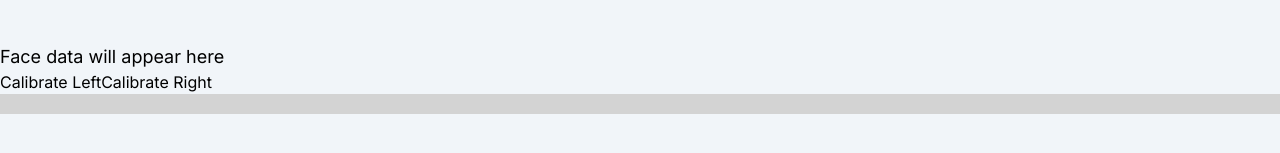
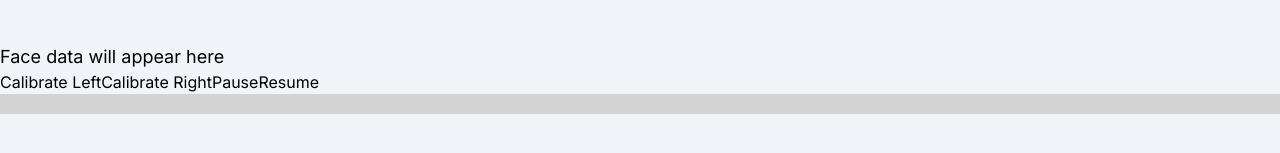
Before and after one commit to kagankan/nextjs-playground, a Next.js app: page /communication-board in a window 1280 px wide. Shown: the part 321-474 px from the top of the page. Built offline with nearby package versions, Linux system fonts and the light colour scheme; no server answers.

Commit message:
一時停止を実装

```diff
--- a/src/app/communication-board/_components/FaceDirectionDetector.tsx
+++ b/src/app/communication-board/_components/FaceDirectionDetector.tsx
@@ -24,7 +24,7 @@ const FaceDirectionDetector: React.FC = () => {
   const [faceData, setFaceData] = useState<string>(
     "Face data will appear here"
   );
-  const detector = useDetector(videoRef);
+  const { detector, pause, resume } = useDetector(videoRef);
   const [currentAngle, setCurrentAngle] = useState<number | null>(null);
   const [leftCalibration, setLeftCalibration] = useState<number>(90 - 30);
   const [rightCalibration, setRightCalibration] = useState<number>(90 + 30);
@@ -185,6 +185,9 @@ const FaceDirectionDetector: React.FC = () => {
       <button onClick={() => setRightCalibration(currentAngle || 0)}>
         Calibrate Right
       </button>
+
+      <button onClick={pause}>Pause</button>
+      <button onClick={resume}>Resume</button>
       <div
         style={{ width: "100%", height: "20px", backgroundColor: "lightgray" }}
       >
--- a/src/app/communication-board/_hooks/useFaceDirection.ts
+++ b/src/app/communication-board/_hooks/useFaceDirection.ts
@@ -1,15 +1,19 @@
-import { Ref, RefObject, useEffect, useState } from "react";
+import { Ref, RefObject, useCallback, useEffect, useState } from "react";
 import * as faceLandmarksDetection from "@tensorflow-models/face-landmarks-detection";
 
 export const useDetector = (videoRef: RefObject<HTMLVideoElement>) => {
   const [detector, setDetector] =
     useState<faceLandmarksDetection.FaceLandmarksDetector | null>(null);
+  const [stream, setStream] = useState<MediaStream | null>(null);
 
   useEffect(() => {
     const setupCamera = async (): Promise<HTMLVideoElement> => {
-      const stream = await navigator.mediaDevices.getUserMedia({ video: true });
+      const mediaStream = await navigator.mediaDevices.getUserMedia({
+        video: true,
+      });
+      setStream(mediaStream);
       if (videoRef.current) {
-        videoRef.current.srcObject = stream;
+        videoRef.current.srcObject = mediaStream;
       }
       return new Promise((resolve) => {
         if (videoRef.current) {
@@ -45,7 +49,18 @@ export const useDetector = (videoRef: RefObject<HTMLVideoElement>) => {
 
     init();
   }, [videoRef]);
-  console.log(videoRef.current);
-  console.log(detector);
-  return detector;
+
+  const pause = useCallback(() => {
+    stream?.getTracks().forEach((track) => {
+      track.enabled = false;
+    });
+  }, [stream]);
+
+  const resume = useCallback(() => {
+    stream?.getTracks().forEach((track) => {
+      track.enabled = true;
+    });
+  }, [stream]);
+
+  return { detector, pause, resume };
 };
```
